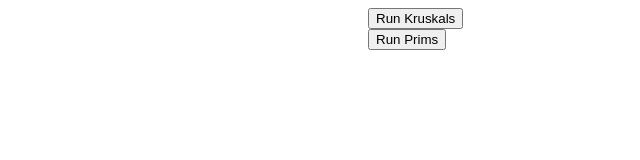
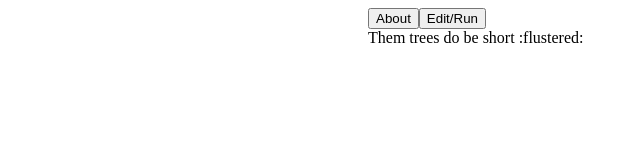
Before and after one commit to eecsfordummies/eecsfordummies.github.io, a website: page test_minspan.html in a window 1280 px wide. Shown: the top 160 px of the page, without its empty margins (640-1280 px from the left). Drawn offline with nearby package versions, Linux system fonts and the light colour scheme.

Commit message:
did more w the sidebar

```diff
--- a/js/sidebar.js
+++ b/js/sidebar.js
@@ -347,3 +347,76 @@ function createCodeBlock(object, componentID) {
   var domContainer = document.querySelector(componentID);
   ReactDOM.render(React.createElement(CodeBlock, { object: object }), domContainer);
 }
+
+var MinspanSidebar = function (_React$Component5) {
+  _inherits(MinspanSidebar, _React$Component5);
+
+  function MinspanSidebar(props) {
+    _classCallCheck(this, MinspanSidebar);
+
+    var _this9 = _possibleConstructorReturn(this, (MinspanSidebar.__proto__ || Object.getPrototypeOf(MinspanSidebar)).call(this, props));
+
+    _this9.state = { visible: true, graph: props.graph, kruskals: props.kruskals, prims: props.prims, tab: "about" };
+    _this9.handleAbout = _this9.handleAbout.bind(_this9);
+    _this9.handleEdit = _this9.handleEdit.bind(_this9);
+    return _this9;
+  }
+
+  _createClass(MinspanSidebar, [{
+    key: "componentDidMount",
+    value: function componentDidMount() {
+      /*
+      this.timerID = setInterval(
+        () => this.tick(),
+        100
+      ); */
+    }
+  }, {
+    key: "tick",
+    value: function tick() {
+      // this.forceUpdate();
+
+    }
+  }, {
+    key: "handleAbout",
+    value: function handleAbout() {
+      this.setState({ tab: "about" });
+    }
+  }, {
+    key: "handleEdit",
+    value: function handleEdit() {
+      this.setState({ tab: "edit" });
+    }
+  }, {
+    key: "render",
+    value: function render() {
+      return React.createElement(
+        "div",
+        null,
+        React.createElement("input", { type: "button", value: "About", onClick: this.handleAbout }),
+        React.createElement("input", { type: "button", value: "Edit/Run", onClick: this.handleEdit }),
+        React.createElement(
+          "div",
+          { style: { display: this.state.tab === "about" ? 'block' : 'none' } },
+          "Them trees do be short :flustered:"
+        ),
+        React.createElement(
+          "div",
+          { style: { display: this.state.tab === "edit" ? 'block' : 'none' } },
+          React.createElement(InputForm, { graph: this.state.graph }),
+          React.createElement(DeleteButton, { graph: this.state.graph }),
+          React.createElement(AlgorithmButton, { algorithm: this.state.kruskals, label: "Run Kruskals" }),
+          React.createElement(AlgorithmButton, { algorithm: this.state.prims, label: "Run Prims" }),
+          React.createElement(AlgorithmSidebar, { object: this.state.graph })
+        )
+      );
+    }
+  }]);
+
+  return MinspanSidebar;
+}(React.Component);
+
+function createMinspanSidebar(graph, kruskals, prims, componentID) {
+  var domContainer = document.querySelector(componentID);
+  ReactDOM.render(React.createElement(MinspanSidebar, { graph: graph, kruskals: kruskals, prims: prims }), domContainer);
+}
--- a/js/test_minspan.js
+++ b/js/test_minspan.js
@@ -1,14 +1,15 @@
 //import {Graph, Node, Edge} from './graph.js'
 
 graph = createGraph(document.getElementById("myCanvas"));
-createGraphInput(graph, '#input_container');
-createDeleteButton(graph, '#delete_button_container');
+//createGraphInput(graph, '#input_container');
+//createDeleteButton(graph, '#delete_button_container');
 let kruskals = createKruskals(graph);
 let prims = createKruskals(graph); // NOT ACTUALLY PRIMS LOL
 // console.log(kruskalsFunction);
-createAlgorithmButton(kruskals, "Run Kruskals", "#start_kruskals_container");
-createAlgorithmSidebar(graph, "#algorithm_sidebar_container");
-createAlgorithmButton(prims, "Run Prims", "#start_prims_container");
+//createAlgorithmButton(kruskals, "Run Kruskals", "#start_kruskals_container");
+//createAlgorithmSidebar(graph, "#algorithm_sidebar_container");
+//createAlgorithmButton(prims, "Run Prims", "#start_prims_container");
 // createAlgorithmSidebar(prims, "Prims's Algorithm", "#prims_container");
 // createCodeBlock(graph, '#test');
 console.log("HI!");
+createMinspanSidebar(graph, kruskals, prims, "#test");
--- a/test_minspan.html
+++ b/test_minspan.html
@@ -19,8 +19,8 @@
 ===============-->
 <div>
   <canvas id="myCanvas" width="1000" height="2000" style="float:left;"></canvas>
-  <div>
-    <div id="input_container" ></div>
+  <div id = "test">
+    <div id="input_container" >HELLO</div>
     <div id="delete_button_container" ></div>
     <div id="start_kruskals_container" ></div>
     <div id="start_prims_container" ></div>
```
Also changed, not shown: js/src/sidebar.js (+54 -0 lines).
